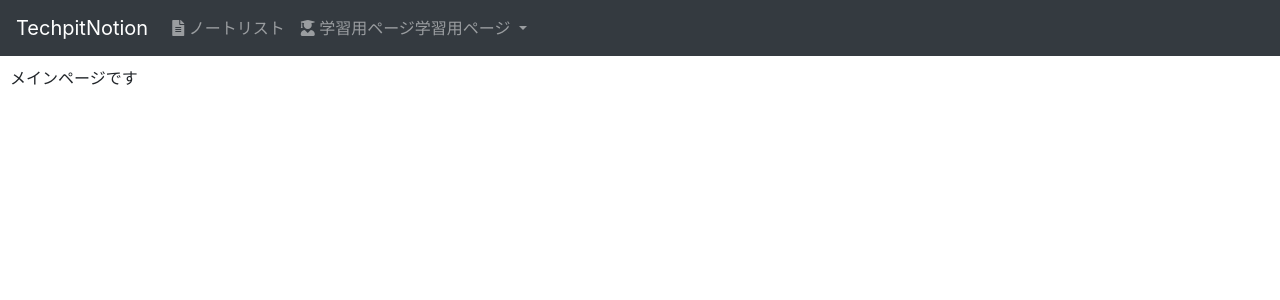
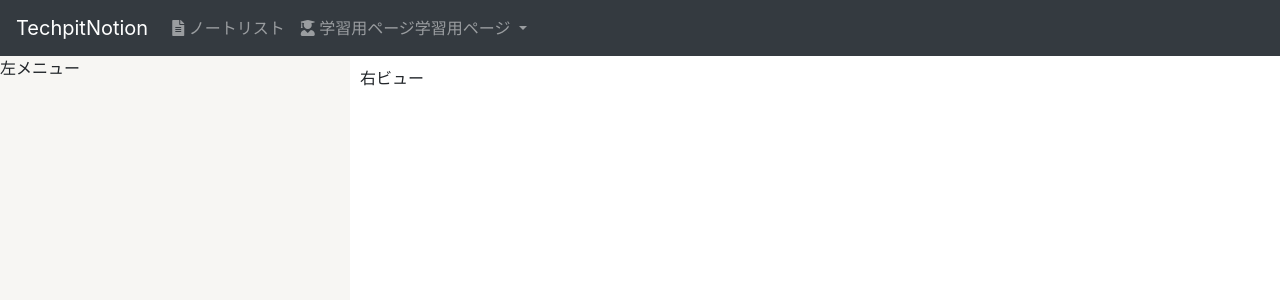
Before and after one commit to taka01150810/nortion_vue, a Vue app in the folder app/: page / in a window 1280 px wide. Shown: the top 300 px of the page. Built offline with nearby package versions, Linux system fonts and the light colour scheme.

Commit message:
Saasの実装

```diff
--- a/app/src/components/MainPage.vue
+++ b/app/src/components/MainPage.vue
@@ -1,7 +1,12 @@
 <template>
-    <div class="main-page">
-      メインページです
+  <div class="main-page">
+    <div class="left-menu">
+      左メニュー
     </div>
+    <div class="right-view">
+      右ビュー
+    </div>
+  </div>
 </template>
 
   <script>
@@ -9,8 +14,17 @@
   }
   </script>
 
-  <style scoped>
+  <style scoped lang="scss">
   .main-page {
-    padding: 10px;
+    display: flex;
+    height: calc(100vh - 60px);
+    .left-menu {
+      width: 350px;
+      background-color: #f7f6f3;
+    }
+    .right-view {
+      flex-grow: 1;
+      padding: 10px;
+    }
   }
   </style>
```
